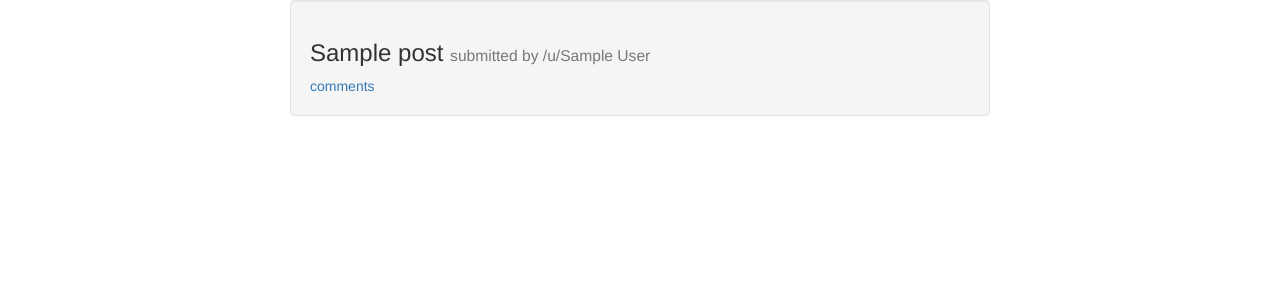
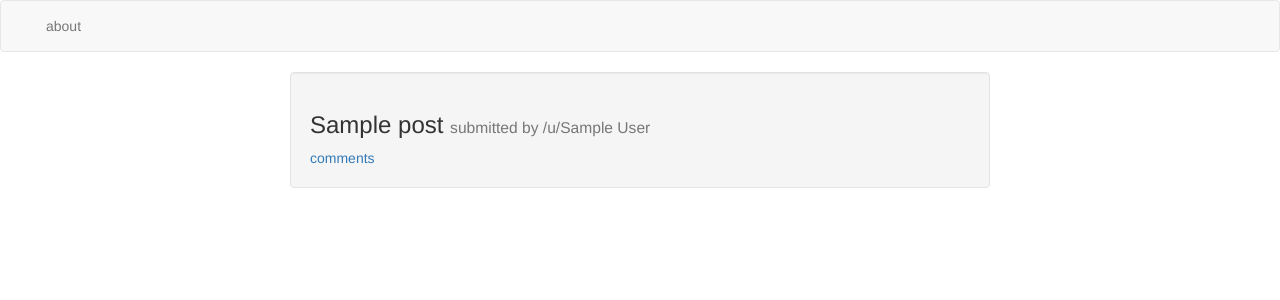
Before and after one commit to Niautanor/redditgag, a Django app: template app/templates/index.html in a window 1280 px wide. Shown: the top 300 px of the page. Run offline with Django 3.2, Linux system fonts and the light colour scheme; the template is opened without the code that fills it: most values are stand-ins (such as "Sample title", 1, 10 or a date in 2020); some libraries are stand-ins or nearby versions.

Commit message:
Add license and start work on navbar
The navbar currently only contains a link to the about page that links
back to the github repository. In the future, it should contain an input
field to select the subreddit as well as other options (e.g. sort order)

A big fat branding (Redditgag) would also be nice

```diff
--- a/app/templates/index.html
+++ b/app/templates/index.html
@@ -6,6 +6,28 @@
     <link rel="stylesheet" href="{% static 'css/redditgag.css' %}" />
   </head>
   <body>
+    <nav class="navbar navbar-default">
+      <div class="container-fluid">
+        <div class="navbar-header">
+          <button type="button" class="navbar-toggle collapsed"
+          data-toggle="collapse" data-target"#bs-navbar-collapse"
+          aria-expanded="false">
+            <span class="sr-only">Toggle navigation</span>
+            <span class="icon-bar"></span>
+            <span class="icon-bar"></span>
+            <span class="icon-bar"></span>
+        </div>
+        <div class="collapse navbar-collapse" id="bs-navbar-collapse">
+          <ul class="nav navbar-nav">
+            <li>
+              <a href="{% url 'about' %}">about</a>
+            </li>
+          </ul>
+          <!-- TODO: create form to input subreddit name (see
+            https://getbootstrap.com/components/#navbar -->
+        </div>
+      </div>
+    </nav>
     <div class="post-container">
     {% for post in posts %}
       <div class="post well">
--- a/app/urls.py
+++ b/app/urls.py
@@ -3,5 +3,6 @@ from django.conf.urls import url
 from . import views
 
 urlpatterns = [
+    url(r'^about$', views.about, name='about'),
     url(r'^(?P<subreddit>[a-zA-Z0-9+_-]*)$', views.index, name='index'),
 ]
--- a/app/views.py
+++ b/app/views.py
@@ -19,3 +19,6 @@
     }
 
     return render(request, 'index.html', context)
+
+def about(request):
+    return render(request, 'about.html', {})
```
Also changed, not shown: TODO.md (+2 -0 lines), app/templates/about.html (added, +17 -0 lines), 1 other file.
